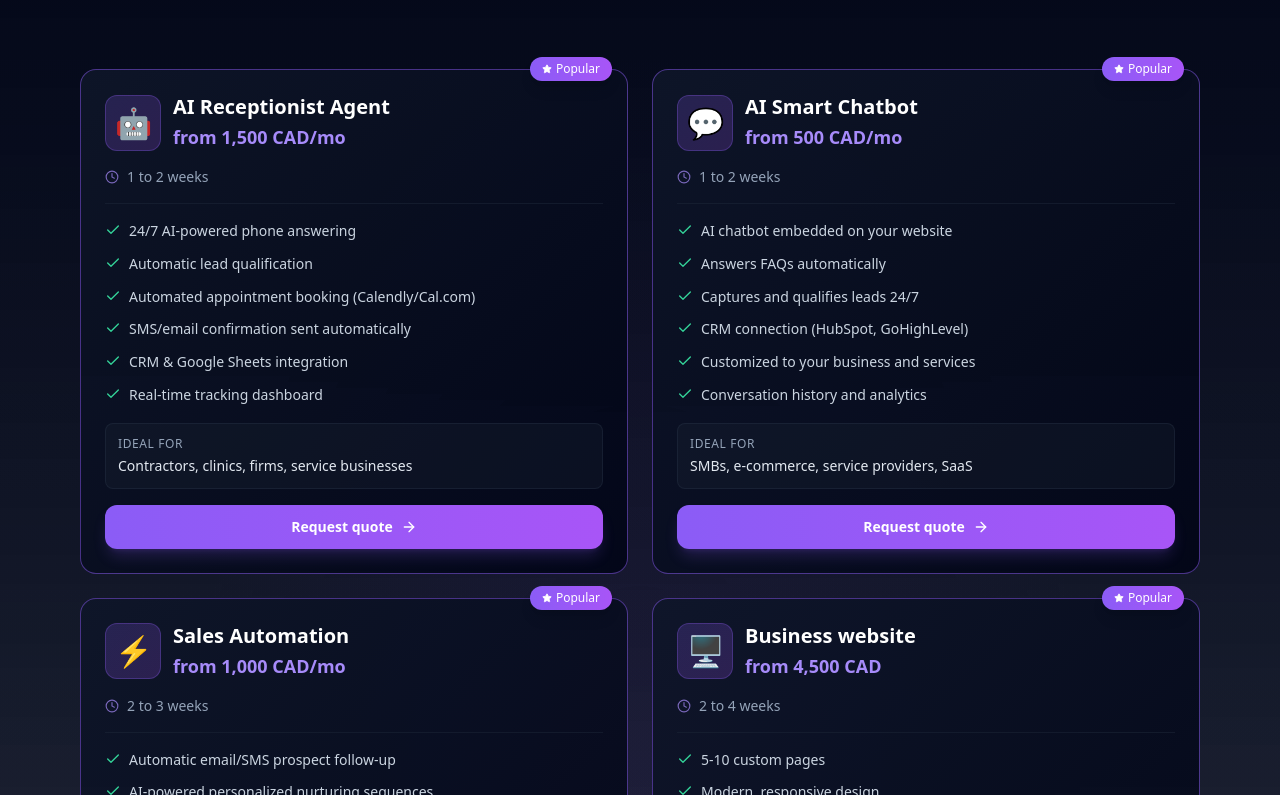
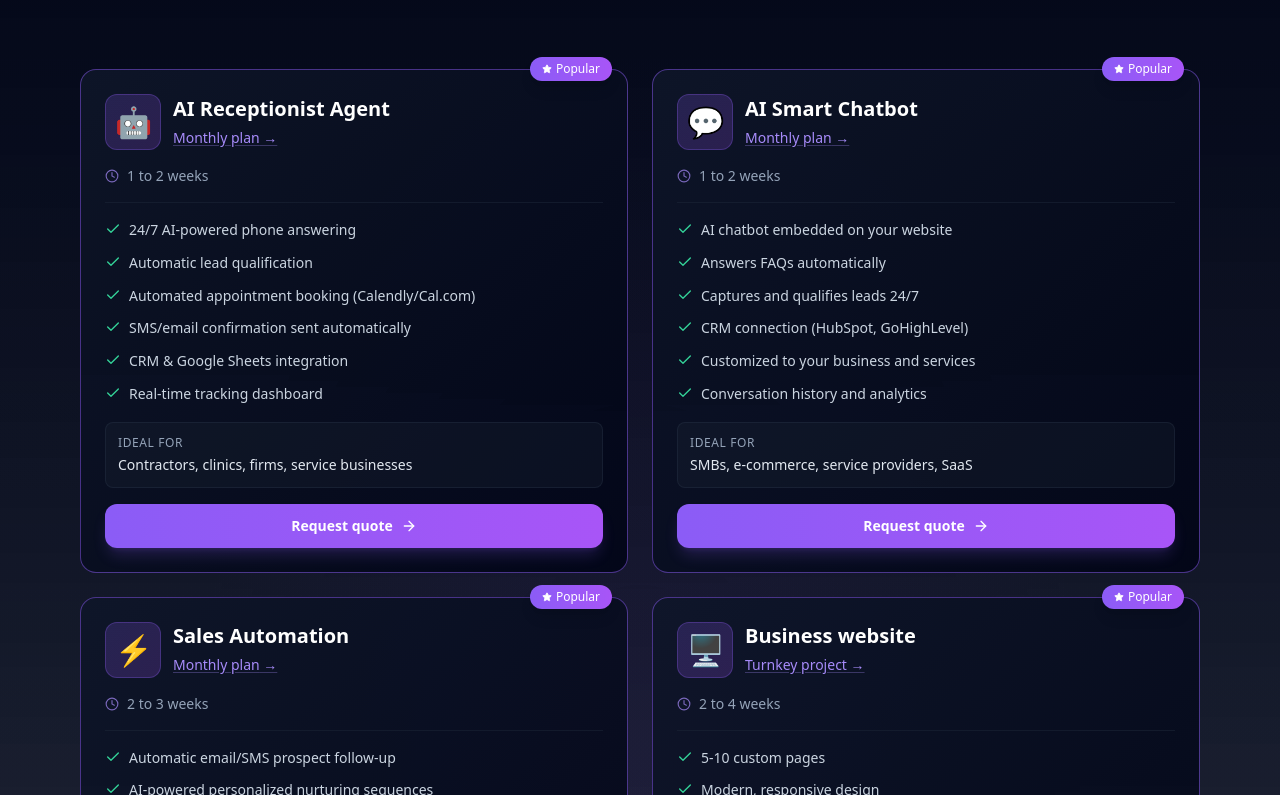
Before and after one commit to Wanil123/portfolio-freelance, a React (Vite) app: page / in a window 1280 px wide. Shown: the part 1065-1860 px from the top of the page. Built offline with nearby package versions, Linux system fonts and the light colour scheme.

Commit message:
petit changement

```diff
--- a/src/components/Services.jsx
+++ b/src/components/Services.jsx
@@ -110,9 +110,13 @@ const Services = ({ scrollToSection }) => {
                           <h3 className="text-xl font-bold text-white leading-tight mb-1">
                             {title}
                           </h3>
-                          <p className="text-lg font-semibold text-violet-400">
-                            {price}
-                          </p>
+                          <button
+                            type="button"
+                            onClick={(e) => { e.stopPropagation(); scrollToSection("offers"); }}
+                            className="text-sm font-medium text-violet-400 hover:text-violet-300 transition-colors underline underline-offset-2 decoration-violet-400/30 hover:decoration-violet-300/50"
+                          >
+                            {price} →
+                          </button>
                         </div>
                       </div>
                     </div>
--- a/src/data/services.js
+++ b/src/data/services.js
@@ -9,8 +9,8 @@ export const services = [
       en: "AI Receptionist Agent",
     },
     price: {
-      fr: "\u00e0 partir de 1 500 $/mois",
-      en: "from 1,500 CAD/mo",
+      fr: "Forfait mensuel",
+      en: "Monthly plan",
     },
     timeline: {
       fr: "1 \u00e0 2 semaines",
@@ -48,8 +48,8 @@ export const services = [
       en: "AI Smart Chatbot",
     },
     price: {
-      fr: "\u00e0 partir de 500 $/mois",
-      en: "from 500 CAD/mo",
+      fr: "Forfait mensuel",
+      en: "Monthly plan",
     },
     timeline: {
       fr: "1 \u00e0 2 semaines",
@@ -87,8 +87,8 @@ export const services = [
       en: "Sales Automation",
     },
     price: {
-      fr: "\u00e0 partir de 1 000 $/mois",
-      en: "from 1,000 CAD/mo",
+      fr: "Forfait mensuel",
+      en: "Monthly plan",
     },
     timeline: {
       fr: "2 \u00e0 3 semaines",
@@ -126,8 +126,8 @@ export const services = [
       en: "Business website",
     },
     price: {
-      fr: "\u00e0 partir de 4 500 $",
-      en: "from 4,500 CAD",
+      fr: "Projet clé en main",
+      en: "Turnkey project",
     },
     timeline: {
       fr: "2 \u00e0 4 semaines",
@@ -165,8 +165,8 @@ export const services = [
       en: "E-commerce store",
     },
     price: {
-      fr: "\u00e0 partir de 7 500 $",
-      en: "from 7,500 CAD",
+      fr: "Projet clé en main",
+      en: "Turnkey project",
     },
     timeline: {
       fr: "3 \u00e0 6 semaines",
@@ -204,8 +204,8 @@ export const services = [
       en: "Website redesign",
     },
     price: {
-      fr: "\u00e0 partir de 4 000 $",
-      en: "from 4,000 CAD",
+      fr: "Projet clé en main",
+      en: "Turnkey project",
     },
     timeline: {
       fr: "2 \u00e0 3 semaines",
```
Also changed, not shown: public/public/logo.png (deleted).
